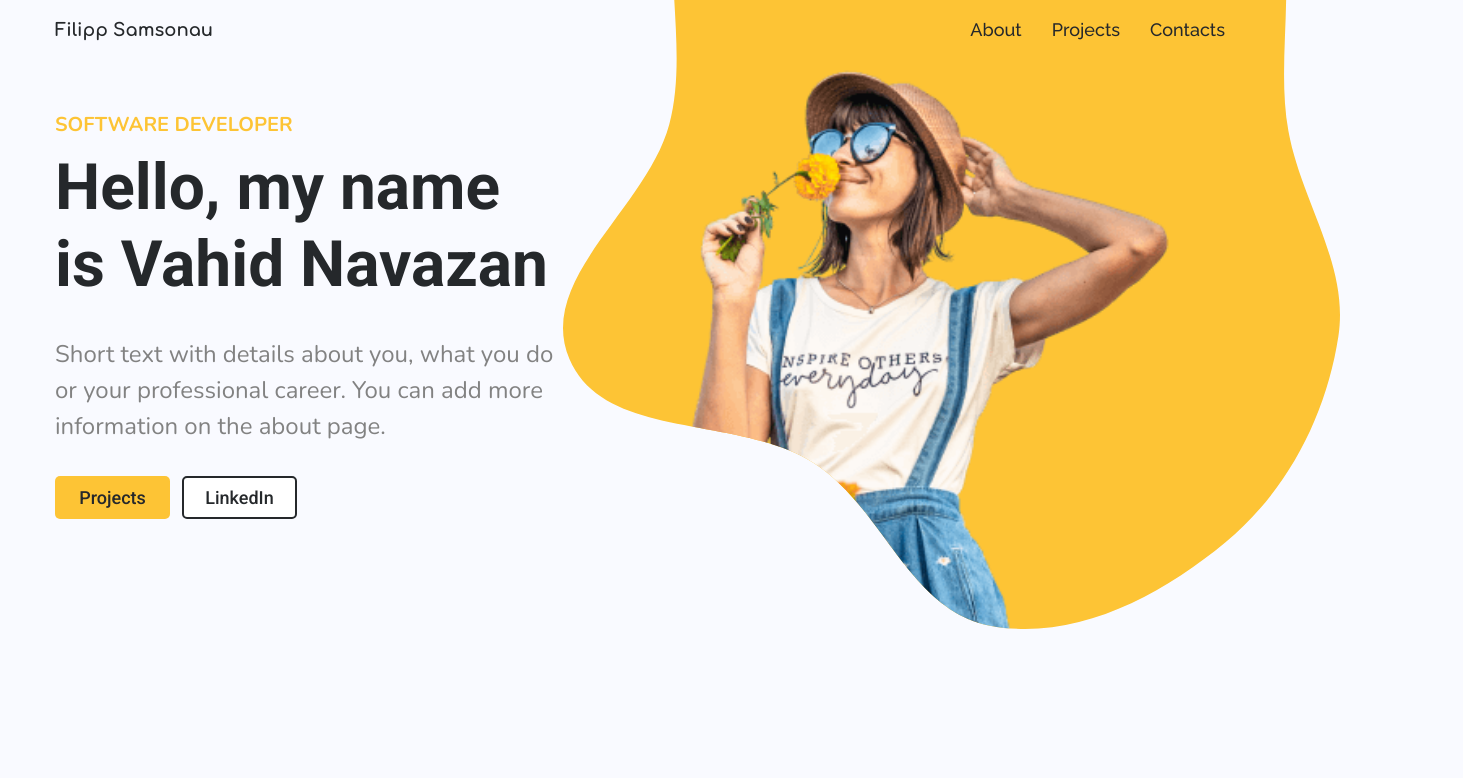
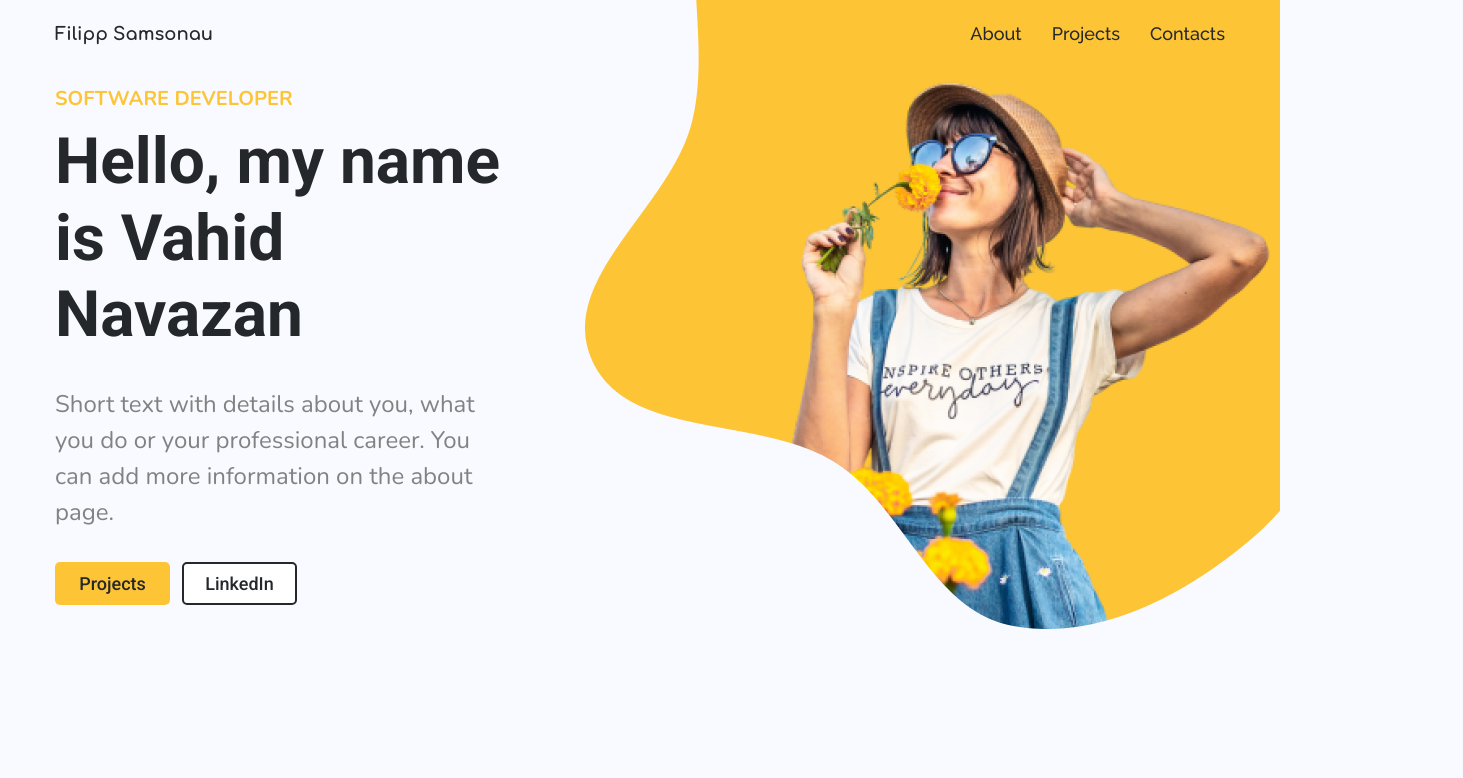
Before and after one commit to FilippSM/task-portfolio-my, a React app: page / in a window 1280 px wide. Shown: the top 778 px of the page, 1463 px wide, since content can reach past the window. Built offline with nearby package versions, Linux system fonts and the light colour scheme; a web font is replaced by a local one.

Commit message:
refactoring img and header

```diff
--- a/src/components/FlexWrapper.tsx
+++ b/src/components/FlexWrapper.tsx
@@ -6,6 +6,7 @@ type FlexWrapperPropsType = {
     align?: string
     wrap?: string
     gap?: string
+    height?: string;
 }
 
 export const FlexWrapper = styled.div<FlexWrapperPropsType>`
@@ -15,4 +16,5 @@ export const FlexWrapper = styled.div<FlexWrapperPropsType>`
     align-items: ${props => props.align || "stretch"};
     flex-wrap: ${props => props.wrap || "nowrap"};
     gap: ${props => props.gap || '0'};
+    height: ${props => props.height || 'auto'}
 `
--- a/src/layuot/header/Header.tsx
+++ b/src/layuot/header/Header.tsx
@@ -11,7 +11,7 @@ export const Header = () => {
     return (
         <StyledHeader>
             <Container>
-                <FlexWrapper justify={"space-between"} align={"center"}>
+                <FlexWrapper justify={"space-between"} align={"center"} height={"40px"}>
                     <Logo/>
                     <Menu menuItems={items}/>
                 </FlexWrapper>
--- a/src/layuot/section/main/Main.tsx
+++ b/src/layuot/section/main/Main.tsx
@@ -1,8 +1,7 @@
 import styled from "styled-components";
-import image from "../../../assets/images/Pic_1.webp"
-import yellowBg from "../../../assets/images/yellow-bg.svg"
+/* import image from "../../../assets/images/Pic_1.webp" */
+import image from "../../../assets/images/BG.png"
 import { FlexWrapper } from "../../../components/FlexWrapper";
-import { Background } from './../../../components/icon/Background';
 import { Container } from "../../../components/Container";
 import { theme } from "../../../styles/Theme";
 
@@ -22,18 +21,17 @@ export const Main = () => {
                     </StyledDiv>
 
                     <StyledContainer>
-                        <svg width="0" height="0">
+                      {/*   <svg width="0" height="0">
                             <defs>
                                 <clipPath id="my-shape">
                                     <path fill-rule="evenodd" clip-rule="evenodd" d="M426.755 -247.339C526.01 -242.623 630.416 -205.737 691.019 -128.942C747.053 -57.9359 709.403 42.8884 725.408 131.114C738.276 202.044 786.302 264.961 775.404 336.204C763.332 415.132 724.842 490.453 662.532 542.186C597.271 596.368 510.835 641.895 426.755 625.671C345.261 609.947 319.875 506.823 250.249 462.635C174.069 414.287 41.2528 440.785 6.43092 358.913C-27.6816 278.71 83.9568 208.257 106.308 124.209C131.067 31.1084 79.6084 -81.3667 143.094 -154.976C208.865 -231.236 324.689 -252.189 426.755 -247.339Z" fill="#FDC435" />
-
-                                    {/* <Background iconId={"yellowBgHead"} /> */}
                                 </clipPath>
                             </defs>
                         </svg>
                         <StyledSvg>
                             <rect width="100%" height="100%" />
                         </StyledSvg>
+                        <StyledImage src={image} /> */}
                         <StyledImage src={image} />
                     </StyledContainer>
                 </FlexWrapper>
@@ -115,21 +113,37 @@ const LinkLinkedIn = styled(LinkProjects)`
 `
 
 const StyledMain = styled.div`
-    min-height: 100vh;
     position: relative;
     margin-top: -60px;
     display: flex; // чтобы контейнер был на всю высоту секции
+    /* margin-left: 80px; */
+    overflow: hidden;
 `
 
 const StyledContainer = styled.div`
     position: relative;
-    width: 720px;  /* Ширина контейнера */
-    height: 630px; /* Высота контейнера */
-    overflow: visible;
+    width: 720px;
+    height: 690px;
 
+
+
+
+
+  /*   overflow: hidden; */
+   /*  margin-left: 80px; */
 `
 
 const StyledImage = styled.img`
+margin-left: 80px; /* Смещение вправо на 80 пикселей */
+/* position: relative;
+left: 80px;  */
+  /*   max-width: 720px; */
+   /*  height: 630px; */
+   /*  object-fit: cover;  */
+`
+
+
+/* const StyledImage = styled.img`
     position: absolute;
     top: 0;
     left: 0;
@@ -137,7 +151,7 @@ const StyledImage = styled.img`
     height: 100%;
     -webkit-clip-path: url(#my-shape);
     clip-path: url(#my-shape);
-    object-fit: cover; /* Сохраняем пропорции изображения */
+    object-fit: cover;
 
 `
 
@@ -145,9 +159,10 @@ const StyledSvg = styled.svg`
     position: absolute;
         top: 0;
         left: 0;
-        width: 900px;
+        width: 700px;
         height: 100%;
-        fill: #FDC435; /* Цвет SVG */
+        fill: #FDC435;
         -webkit-clip-path: url(#my-shape);
         clip-path: url(#my-shape);
 `
+ */
--- a/src/layuot/section/works/Works.tsx
+++ b/src/layuot/section/works/Works.tsx
@@ -36,5 +36,5 @@ export const Works = () => {
 };
 
 const StyledWorks = styled.section`
-    min-height: 100vh;
+
 `
```
Also changed, not shown: src/assets/images/BG.png (added).
